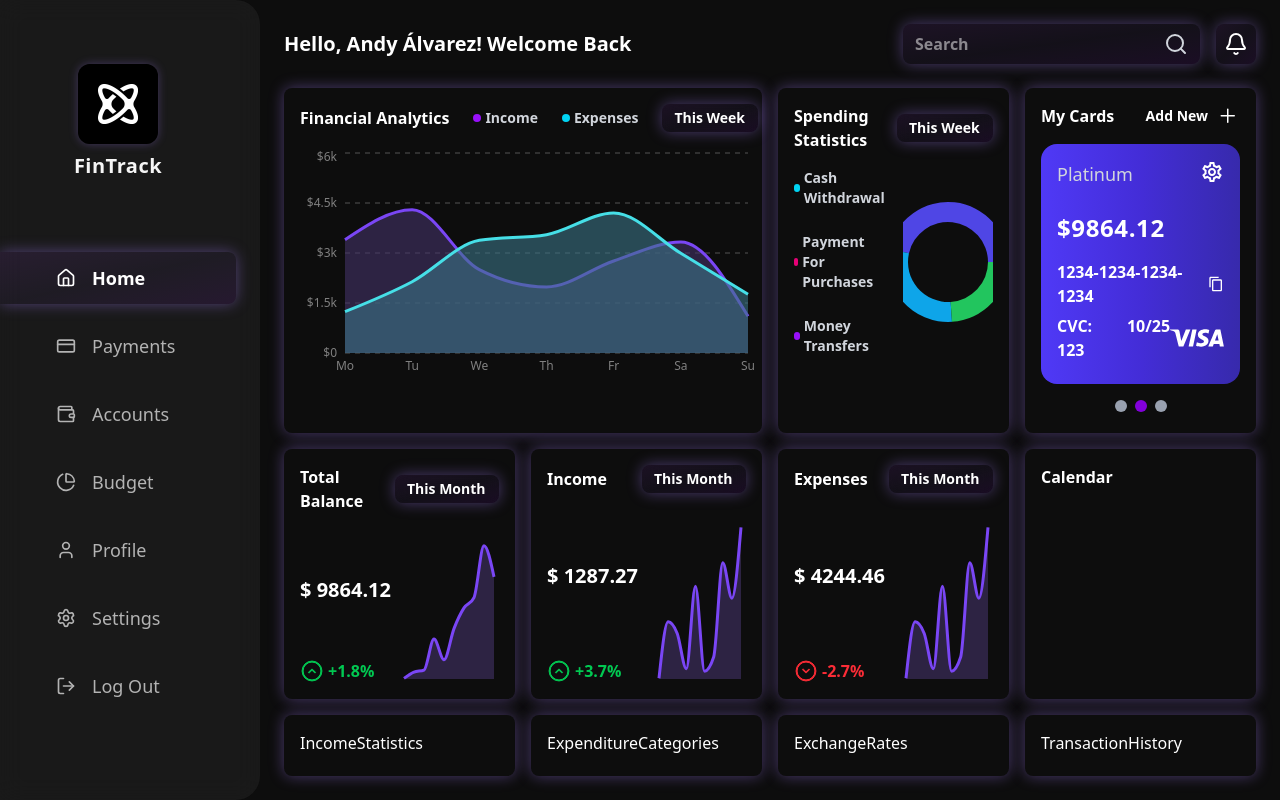
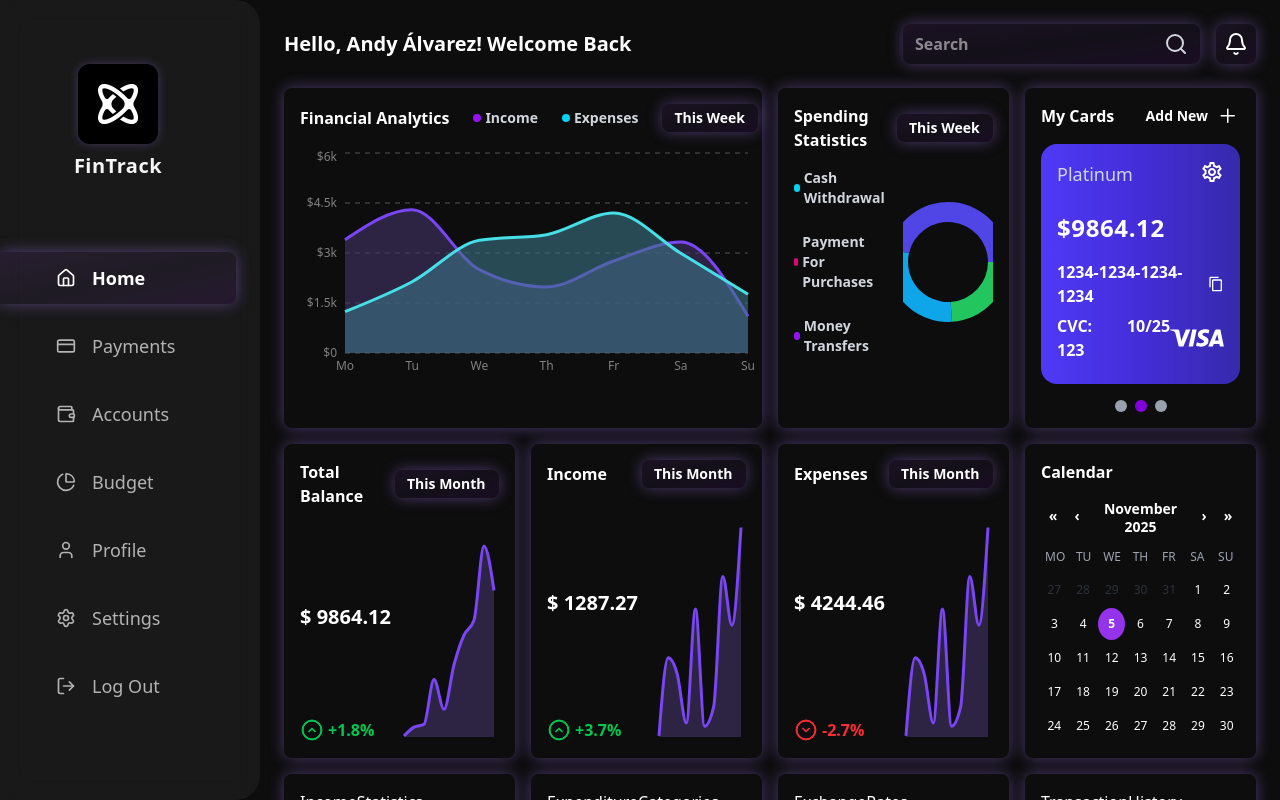
Before and after one commit to AndyAlvarezC/fintrack-dashboard, a React (Vite) app: page / in a window 1280 px wide. Built offline with nearby package versions, Linux system fonts and the light colour scheme.

Commit message:
Add custom calendar

```diff
--- a/package.json
+++ b/package.json
@@ -14,6 +14,8 @@
     "@tailwindcss/vite": "^4.1.16",
     "lucide-react": "^0.552.0",
     "react": "^19.1.1",
+    "react-calendar": "^6.0.0",
+    "react-day-picker": "^9.11.1",
     "react-dom": "^19.1.1",
     "react-icons": "^5.5.0",
     "react-router-dom": "^7.9.5",
--- a/src/components/home/calendar/Calendar.tsx
+++ b/src/components/home/calendar/Calendar.tsx
@@ -1,3 +1,5 @@
+import CalendarPicker from "./components/CalendarPicker"
+
 export default function Calendar() {
   return (
     <div className="flex flex-col w-full h-full">
@@ -5,6 +7,10 @@ export default function Calendar() {
       <div className="flex justify-between items-center mb-4">
         <h2 className="text-md font-semibold">Calendar</h2>
       </div>
+
+      <div className="w-full">
+        <CalendarPicker />
+      </div>
     </div>
   )
 }
--- /dev/null
+++ b/src/components/home/calendar/components/CalendarPicker.tsx
@@ -0,0 +1,22 @@
+import { useState } from "react";
+import Calendar from "react-calendar";
+import "react-calendar/dist/Calendar.css";
+import "../styles/CalendarStyles.css";
+
+export default function CalendarPicker() {
+  const [selected, setSelected] = useState<Date>(new Date());
+
+  return (
+    <div className="w-full max-w-full overflow-hidden">
+      <Calendar
+        onChange={(value) => setSelected(value as Date)}
+        value={selected}
+        className="custom-calendar"
+        locale="en-EN"
+        formatShortWeekday={(locale, date) =>
+          date.toLocaleDateString(locale, { weekday: 'short' }).slice(0, 2).toUpperCase()
+        }
+      />
+    </div>
+  );
+}
--- /dev/null
+++ b/src/components/home/calendar/styles/CalendarStyles.css
@@ -0,0 +1,89 @@
+.custom-calendar {
+  width: 100%;
+  border: none;
+  background: transparent;
+  font-family: inherit;
+}
+
+.custom-calendar .react-calendar__navigation {
+  display: flex;
+  height: 2rem;
+  margin-bottom: 0.5rem;
+}
+
+.custom-calendar .react-calendar__navigation button {
+  color: white;
+  min-width: 1.5rem;
+  background: transparent;
+  font-size: 0.875rem;
+  font-weight: 600;
+  border-radius: 0.375rem;
+  transition: all 0.2s;
+}
+
+.custom-calendar .react-calendar__navigation button:enabled:hover,
+.custom-calendar .react-calendar__navigation button:enabled:focus {
+  background-color: transparent;
+}
+
+.custom-calendar .react-calendar__month-view__weekdays {
+  text-align: center;
+  font-size: 0.75rem;
+  color: #9ca3af;
+  font-weight: 500;
+}
+
+.custom-calendar .react-calendar__month-view__weekdays__weekday {
+  padding: 0.5rem 0;
+}
+
+.custom-calendar .react-calendar__month-view__weekdays__weekday abbr {
+  text-decoration: none;
+}
+
+.custom-calendar .react-calendar__month-view__days {
+  display: grid !important;
+  grid-template-columns: repeat(7, 1fr);
+  gap: 0.125rem;
+}
+
+.custom-calendar .react-calendar__tile {
+  max-width: 100%;
+  padding: 0.5rem;
+  background: transparent;
+  color: white;
+  font-size: 0.75rem;
+  border-radius: 100%;
+  border: none;
+  transition: all 0.2s;
+  height: 2rem;
+  display: flex;
+  align-items: center;
+  justify-content: center;
+}
+
+.custom-calendar .react-calendar__tile:enabled:hover,
+.custom-calendar .react-calendar__tile:enabled:focus {
+  background-color: #374151;
+}
+
+.custom-calendar .react-calendar__tile--now {
+  background: #374151;
+  font-weight: bold;
+}
+
+.custom-calendar .react-calendar__tile--active {
+  background: #9333ea !important;
+  color: white;
+  font-weight: 600;
+}
+
+.custom-calendar .react-calendar__tile--active:enabled:hover,
+.custom-calendar .react-calendar__tile--active:enabled:focus {
+  background: #7e22ce !important;
+}
+
+.custom-calendar .react-calendar__month-view__days__day--neighboringMonth {
+  color: #4b5563;
+  opacity: 0.5;
+}
```
Also changed, not shown: 1 other file (tests, documents, lock files or other folders).
